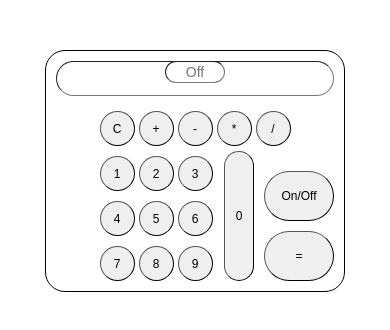
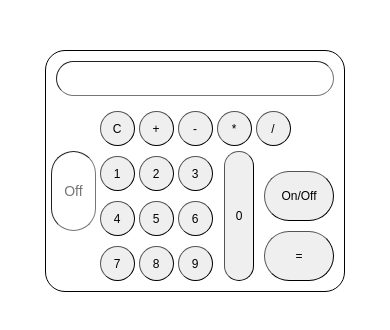
Before and after one commit to Dmate889/VanillaJS-Projects, a plain HTML site: page Calculator/calculator.html in a window 390 px wide. Drawn offline with Linux system fonts and the light colour scheme.

Commit message:
On/Off switch responsive

```diff
--- a/Calculator/style.css
+++ b/Calculator/style.css
@@ -43,6 +43,7 @@ input {
     padding: 10px;
     text-align: center;
     box-sizing: border-box;
+
 }
 
 .switchButton{
@@ -113,4 +114,11 @@ input {
         width: 30px;
         height: 130px;
     }
+
+    .switchButton{
+        left: 5px;
+        top: 100px;
+        height: 80px;
+        width: 15%;
+    }
 }
```
